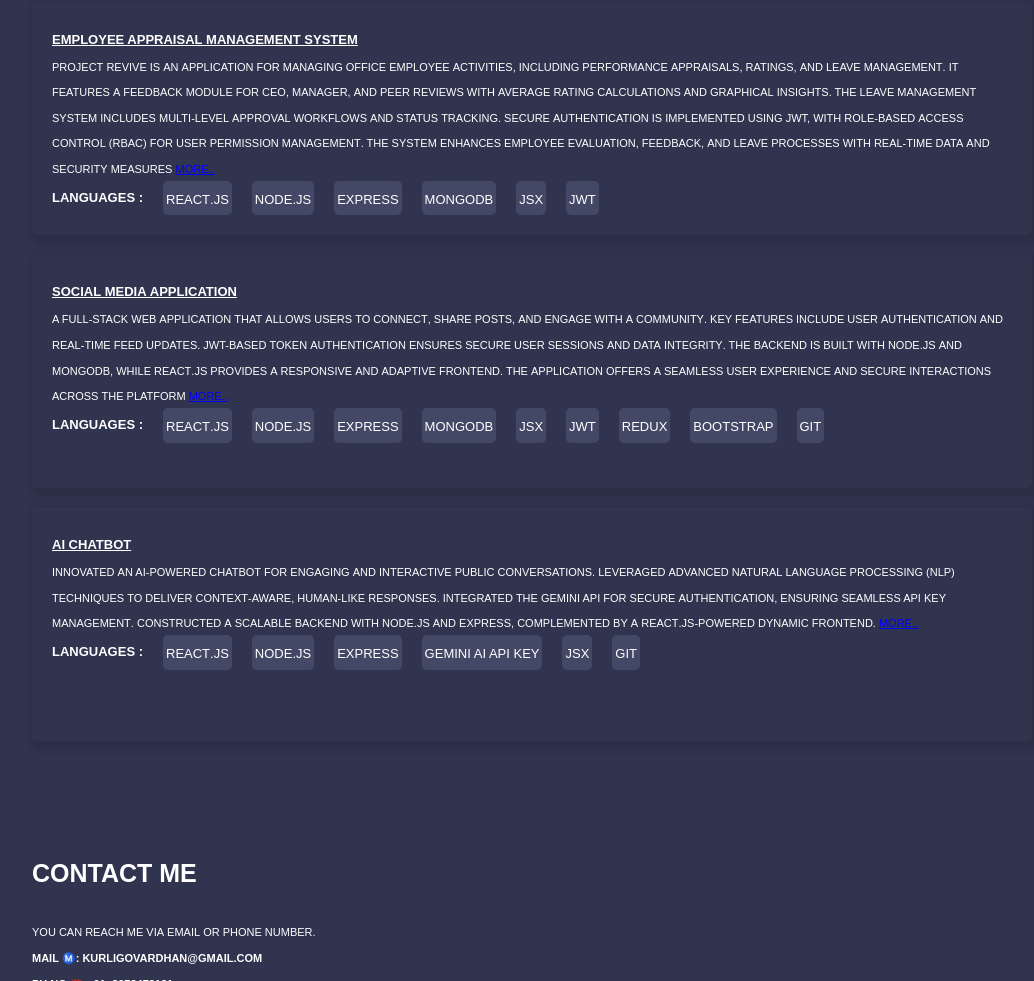
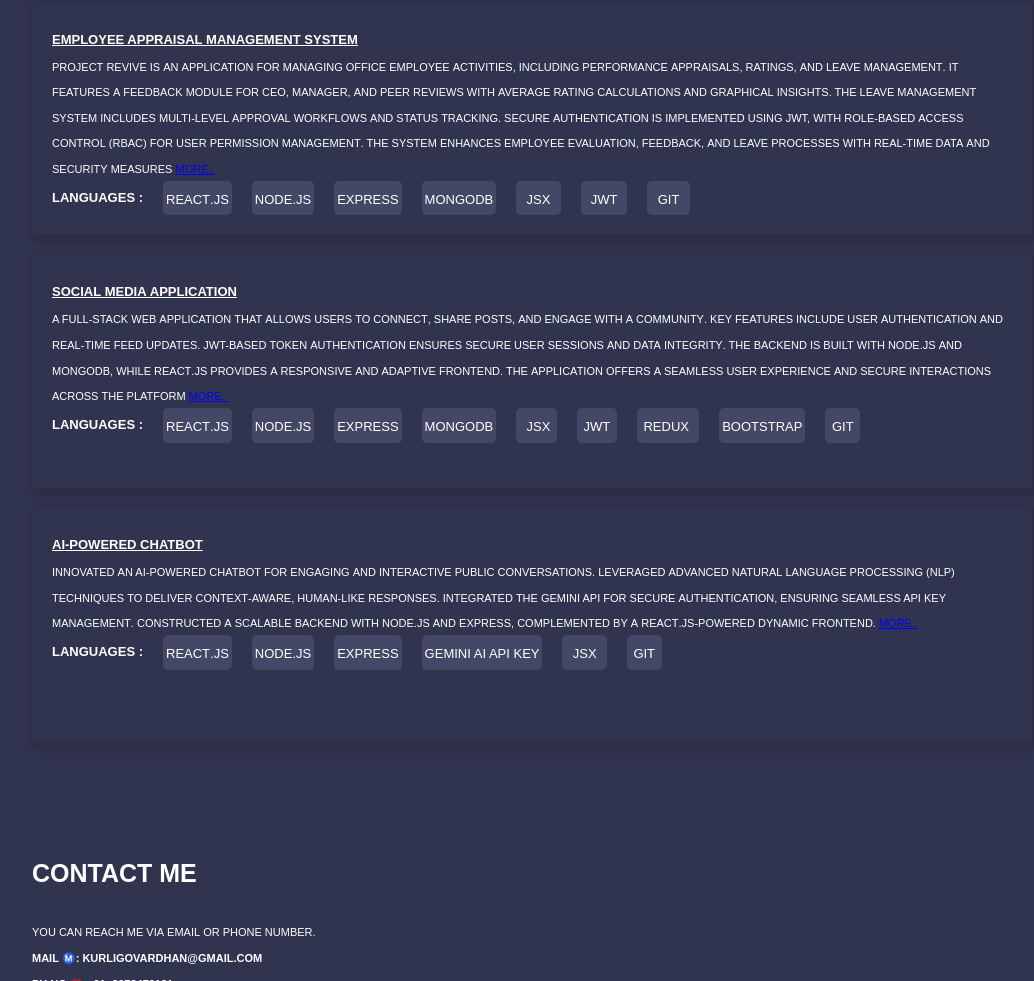
Before and after one commit to GovardhanKurli/Portfolio, a plain HTML site: page Home/Portpolio.html in a window 1280 px wide. Shown: the part 1318-2299 px from the top of the page, without its empty margins (28-1062 px from the left). Drawn offline with Linux system fonts and the light colour scheme.

Commit message:
adding more  details

```diff
--- a/Home/Portpolio.html
+++ b/Home/Portpolio.html
@@ -138,8 +138,9 @@
                 <li class="langague-list">Node.js</li>
                 <li class="langague-list">Express</li>
                 <li class="langague-list">MongoDB</li>
-                <li class="langague-list">Jsx</li>
-                <li class="langague-list">JWT</li>
+                <li class="langague-list"> &nbsp Jsx &nbsp</li>
+                <li class="langague-list"> &nbsp JWT &nbsp</li>
+                <li class="langague-list"> &nbsp Git &nbsp</li>
 
               </ul>
             </p>
@@ -166,11 +167,11 @@
                   <li class="langague-list">Node.js</li>
                   <li class="langague-list">Express</li>
                   <li class="langague-list">MongoDB</li>
-                  <li class="langague-list">Jsx</li>
-                  <li class="langague-list">JWT</li>
-                  <li class="langague-list">Redux</li>
+                  <li class="langague-list"> &nbsp Jsx&nbsp</li>
+                  <li class="langague-list">&nbspJWT&nbsp</li>
+                  <li class="langague-list">&nbspRedux &nbsp</li>
                   <li class="langague-list">Bootstrap</li>
-                  <li class="langague-list">Git</li>
+                  <li class="langague-list">&nbspGit&nbsp</li>
 
                 </ul>
               </p>
@@ -182,7 +183,7 @@
           <div class="project-item">
             <div class="project1">
               <h3>
-                  <u>AI chatbot</u>
+                  <u>AI-Powered Chatbot</u>
 
   </h3>
 
@@ -196,8 +197,8 @@
                   <li class="langague-list">Node.js</li>
                   <li class="langague-list">Express</li>
                   <li class="langague-list">Gemini AI Api Key</li>
-                  <li class="langague-list">Jsx</li>
-                  <li class="langague-list">Git</li>
+                  <li class="langague-list">&nbsp Jsx &nbsp</li>
+                  <li class="langague-list">&nbspGit&nbsp</li>
 
                 </ul>
               </p>
```
Also changed, not shown: Home/projectFiles/employeemanagementApprisal.html (+3 -2 lines).
